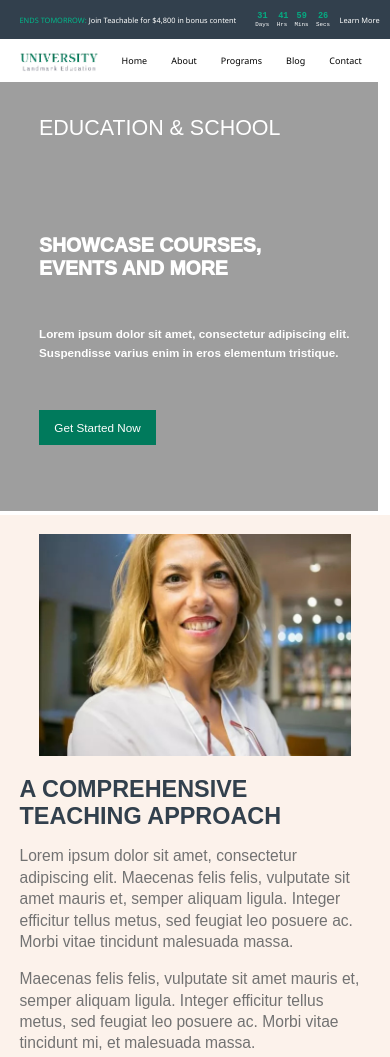
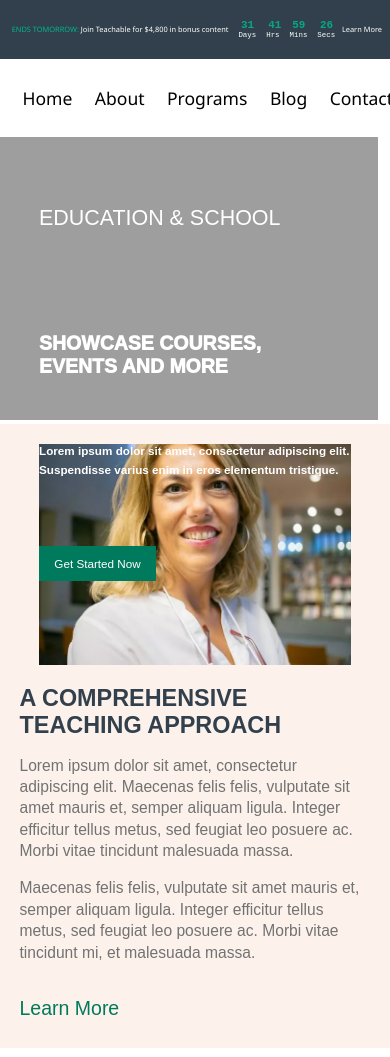
Before and after one commit to Ahmed-Mamdoh/A-University-Website, a plain HTML site: page index.html in a window 390 px wide. Shown: the top 1057 px of the page. Drawn offline with Linux system fonts and the light colour scheme.

Commit message:
Updating Media Query

```diff
--- a/assets/css/bodystyle.css
+++ b/assets/css/bodystyle.css
@@ -79,23 +79,23 @@
     #intro img{
         content: url(../images/hero2.jpeg);
         width: 97vw;
-        height: 110vw;
+        height: auto;
     }
 
     #intro h6{
-        top: 17vw;
+        top: 40vw;
         font-size: 5.5vw;
         left: 10%;
     }
 
     #intro #pre1{
-        top: 55vw;
+        top: 80vw;
         font-size: 5vw;
         left: 10%;
     }
 
     #intro #pre2{
-        top: 80vw;
+        top: 110vw;
         font-size:3vw;
         font-weight: 700;
         line-height: 5vw;
@@ -103,7 +103,7 @@
     }
 
     #intro input{
-        top: 105vw;
+        top: 140vw;
         left: 10%;
         height: 9vw;
         width: 30vw;
--- a/assets/css/headstyle.css
+++ b/assets/css/headstyle.css
@@ -51,26 +51,30 @@ body{
 
 @media (max-width: 576px) {
     #offer{
-        height: 10vw;
+        height: 15vw;
         font-size: 1.9vw;
     }
 
     #offer p{
-        margin-left: 5vw;
+        margin-left: 3vw;
     }
 
     #time{
-        margin-left: 3vw;
+        margin-left: 0vw;
+    }
+
+    #offer a{
+        margin-left: 12vw;
     }
 
     #time span{
         color: #06a981;
         font-weight: 600;
-        font-size: 2.2vw;
+        font-size: 2.8vw;
     }
 
     #time *{
-        margin-left: 14%;
-        font-size: 1.5vw;
+        margin-left: 15%;
+        font-size: 1.9vw;
     }
 }
--- a/assets/css/headstyle2.css
+++ b/assets/css/headstyle2.css
@@ -72,17 +72,18 @@
 
 @media (max-width: 576px) {
     #header2{
-        height: 11vw;
+        height: 20vw;
     }
 
     #header2 img{
-        margin-left: 5vw;
-        width: 20vw;
+        display: none;
+        margin-left: 1vw;
+        width: 30vw;
     }
 
     #header2 a{
-        margin-left: 10%;
-        font-size: 2.3vw;
+        margin-left: 8%;
+        font-size: 4.5vw;
     }
 
     #header2 p{
--- a/index.html
+++ b/index.html
@@ -22,8 +22,8 @@
             <pre><span>59</span><br>Mins</pre>
             <pre><span>26</span><br>Secs</pre>
         </div>
+        <a href="#">Learn More</a>
 
-        <a href="#">Learn More</a>
     </div>
 
 </header>
```
